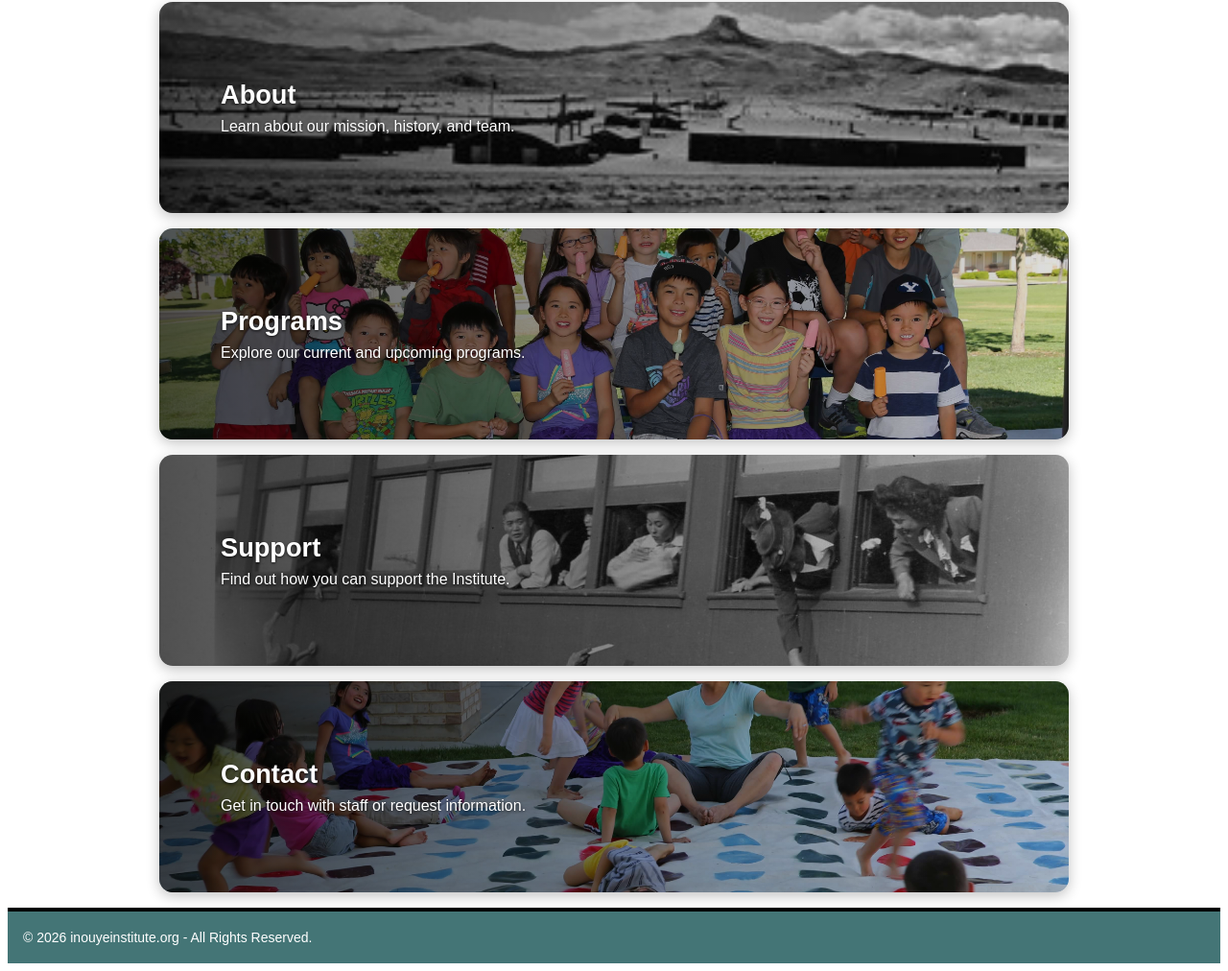
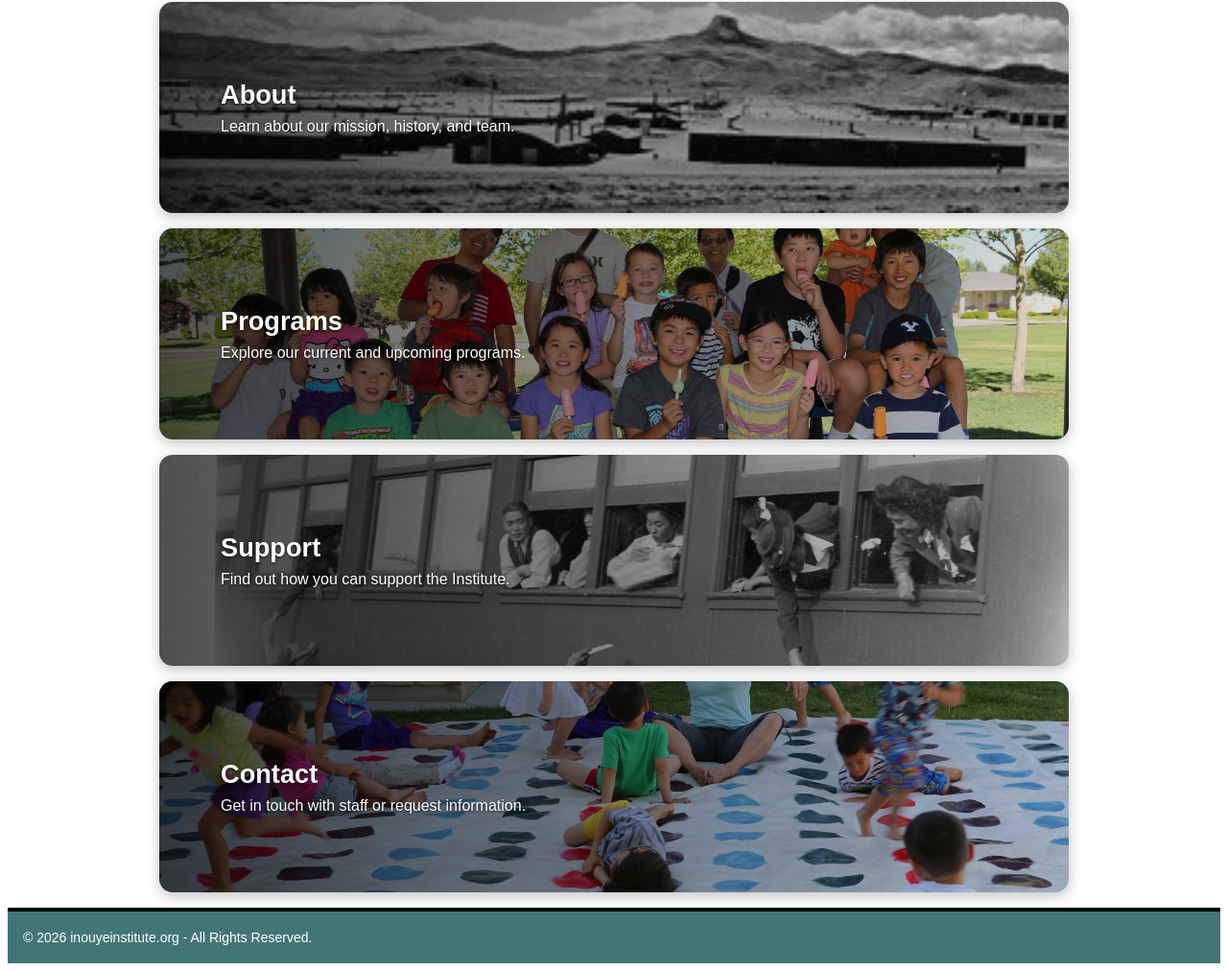
Before and after one commit to inouyeinstitute/index.html, a plain HTML site: page index.html in a window 1280 px wide. Shown: the part 90-1102 px from the top of the page at 96% size. Drawn offline with Linux system fonts and the light colour scheme; a web font is replaced by a local one.

Commit message:
recenter images

```diff
--- a/home.css
+++ b/home.css
@@ -435,14 +435,13 @@ main {
 .feature-programs{background-image:linear-gradient(135deg,#e8fbff,#d6f5ff);}
 .feature-programs-home{
   background-image:url("Popsicle kids.jpg");
-  background-position:center 40%;
+  background-position:center 30%;
 }
 .feature-support{background-image:linear-gradient(135deg,#fff7e8,#fff0d1);}
 .feature-support-home{background-image:url("train close up.png");}
 .feature-contact{background-image:linear-gradient(135deg,#e8fff0,#dfffe6);}
 .feature-contact-home{
   background-image:url("Giant twister.jpg");
-  background-position:center 40%;
 }
 
 /* Responsive: stack image above content on small screens */
```
